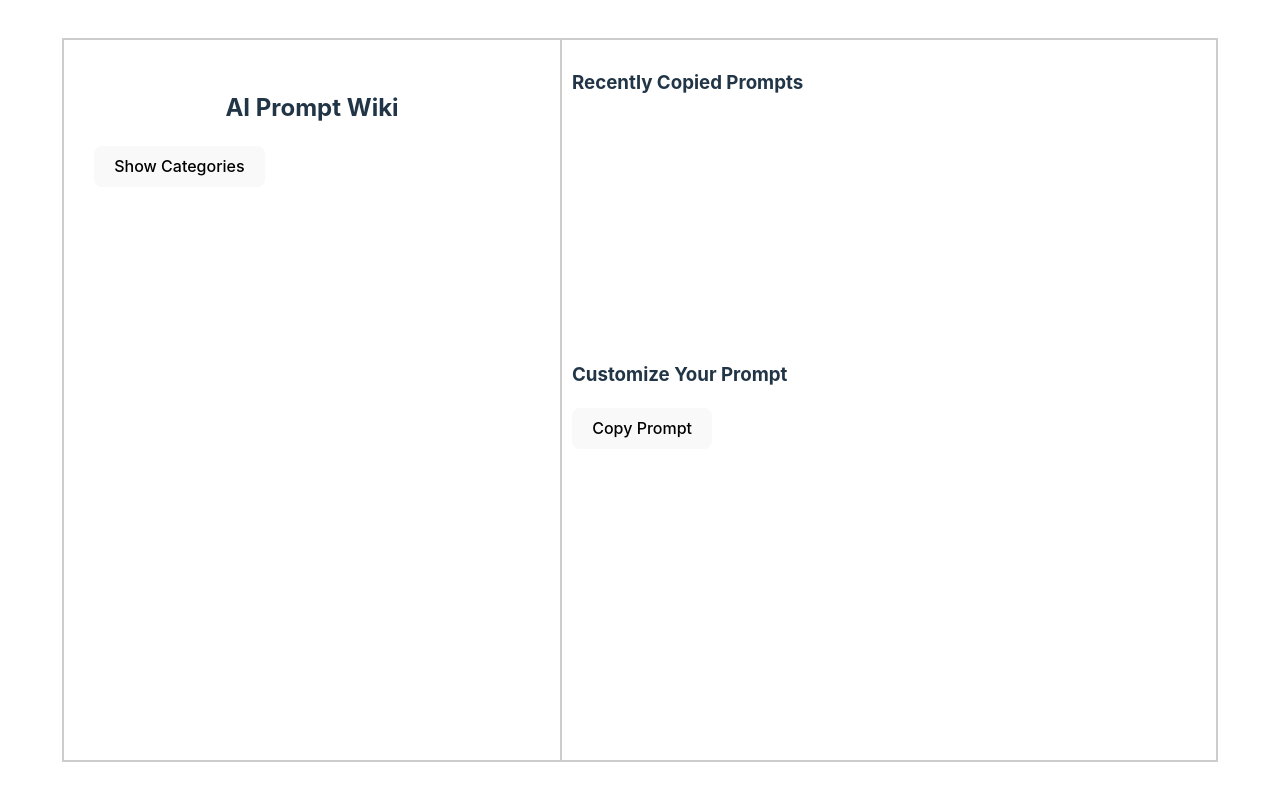
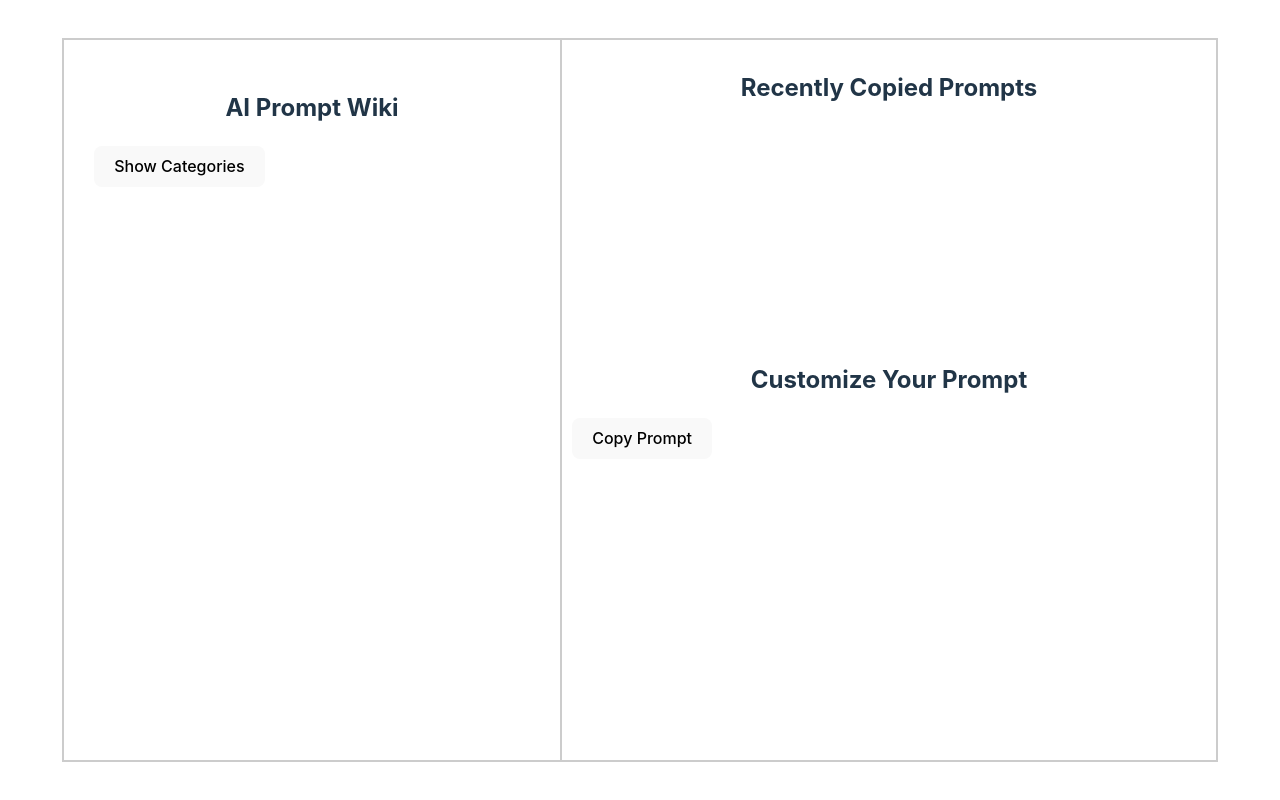
Before and after one commit to ZeendaBean24/AI-Academic-Assistant, a React (Create React App) app: page / in a window 1280 px wide. Built offline with nearby package versions, Linux system fonts and the light colour scheme; the HTML template or start-up script is replaced by a standard one.

Commit message:
Set the background text, keep initial text input empty

```diff
--- a/src/App.css
+++ b/src/App.css
@@ -12,7 +12,7 @@
   border: 2px solid #ccc; /* Aesthetic vertical line */
 }
 
-.left-title {
+.title {
   text-align: center;
 }
 
@@ -55,7 +55,7 @@
 }
 
 input.editable-part {
-  width: auto;
+  width: 10em;
   margin: 0 2px;
   display: inline-block; /* Display input inline */
 }
--- a/src/App.jsx
+++ b/src/App.jsx
@@ -22,8 +22,8 @@ const App = () => {
       const matches = prompt.text.match(/<[^>]+>/g) || [];
       let parts = {};
       matches.forEach((match, index) => {
-          // Use the whole match as a key
-          parts[match] = match.replace(/[<>]/g, '');
+          // Initialize input value as empty and use the text within < > as placeholder
+          parts[match] = '';
       });
       setEditableParts(parts);
     };
@@ -32,14 +32,14 @@ const App = () => {
       const parts = selectedPrompt.split(/(<[^>]+>)/g);
       return parts.map((part, index) => {
           if (part.match(/<[^>]+>/)) {
-              const key = part;
+              const placeholderText = part.replace(/[<>]/g, '');
               return (
                   <input
                       key={index}
                       type="text"
-                      value={editableParts[key]}
-                      onChange={(e) => handleInputChange(key, e.target.value)}
-                      placeholder={`Enter ${editableParts[key]}`}
+                      value={editableParts[part]}
+                      onChange={(e) => handleInputChange(part, e.target.value)}
+                      placeholder={`${placeholderText}`}
                       className="editable-part"
                   />
               );
@@ -70,7 +70,7 @@ const App = () => {
     return (
       <div className="container">
           <div className="left-side">
-              <h2 className='left-title'>AI Prompt Wiki</h2>
+              <h2 className='title'>AI Prompt Wiki</h2>
               <button onClick={toggleDropdown}>
                   {isOpen ? 'Hide Categories' : 'Show Categories'}
               </button>
@@ -91,13 +91,13 @@ const App = () => {
           </div>
           <div className="right-side">
               <div className="top-part">
-                    <h3>Recently Copied Prompts</h3>
+                    <h2 className='title'>Recently Copied Prompts</h2>
                     {copiedPrompts.map((prompt, index) => (
                         <div key={index} className="copied-prompt">{prompt}</div>
                     ))}
               </div>
               <div className="bottom-part">
-                  <h3>Customize Your Prompt</h3>
+                  <h2 className='title'>Customize Your Prompt</h2>
                   <div>{renderPromptWithInputs()}</div>
                   <button onClick={copyPrompt}>Copy Prompt</button>
                   {alertVisible && <div className="alert">Please fill in all required fields.</div>}
```
